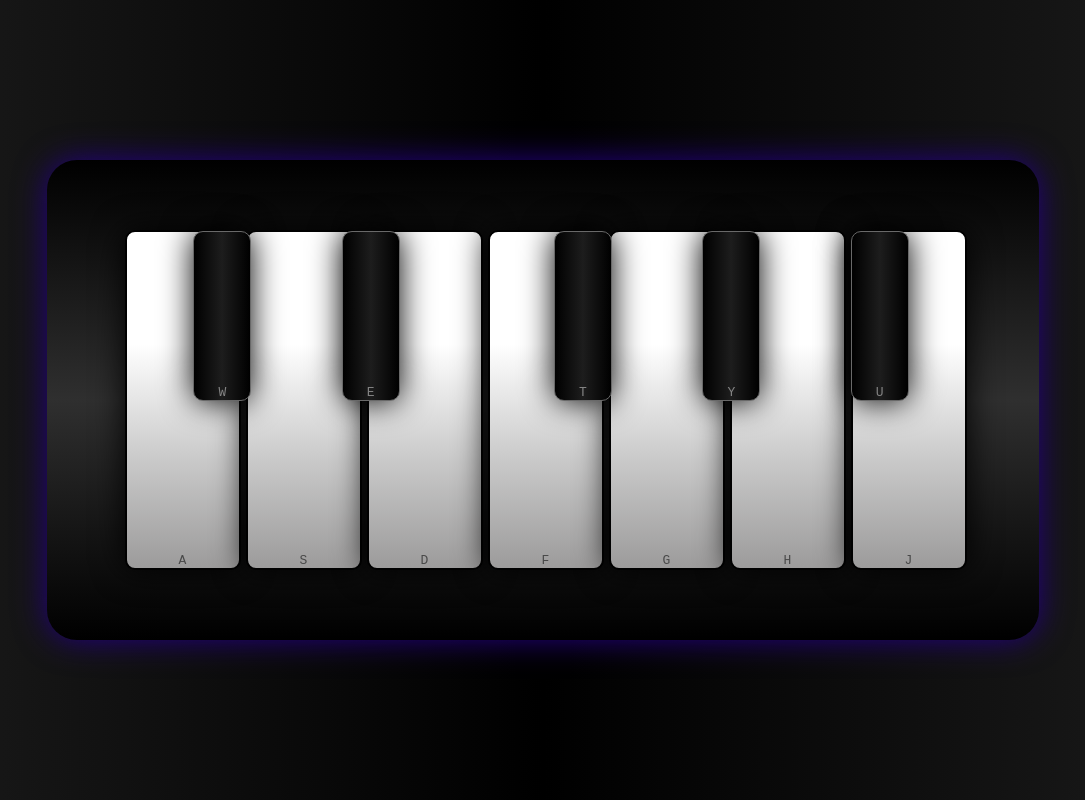
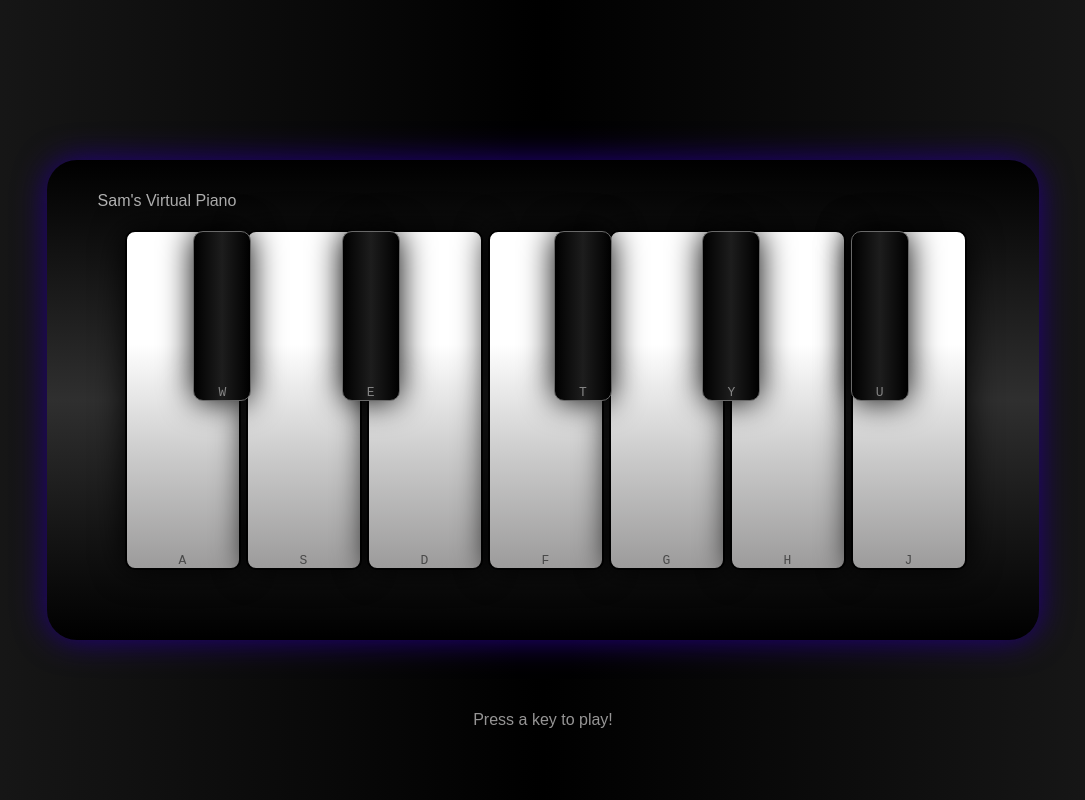
Before and after one commit to sambarannnn/Virtual-Piano, a plain HTML site: page index.html in a window 1280 px wide. Shown: the whole page, without its empty margins (97-1182 px from the left). Drawn offline with Linux system fonts and the light colour scheme.

Commit message:
Update index.html

```diff
--- a/index.html
+++ b/index.html
@@ -7,7 +7,7 @@
     </head>
     <body>
         <div class="container">
-<!--            <div class="title">Sam's Virtual Piano</div>-->
+            <div class="title">Sam's Virtual Piano</div>
             <div class="white-keys">
                 <kbd id="A">A</kbd>
                 <kbd id="S">S</kbd>
@@ -25,6 +25,9 @@
                 <kbd id="U">U</kbd>
             </div>
         </div>
+        <div class="instructions">
+            Press a key to play!
+        </div>
         <script src="js/actions.js"></script>
     </body>
 </html>
```
